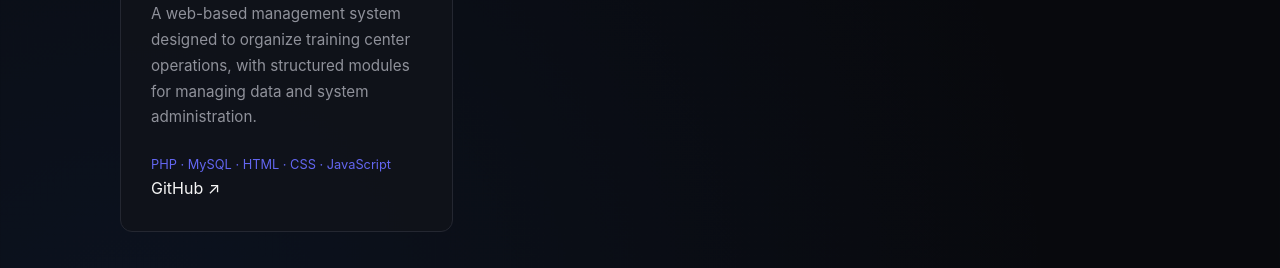
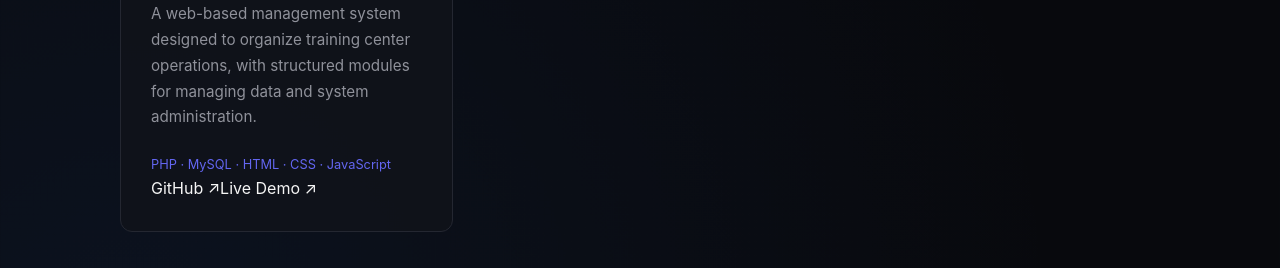
Before and after one commit to Agadouf/my-portfolio, a React (Vite) app: page / in a window 1280 px wide. Shown: the part 2807-3075 px from the top of the page. Built offline with nearby package versions, Linux system fonts and the light colour scheme.

Commit message:
Update App.jsx

```diff
--- a/src/App.jsx
+++ b/src/App.jsx
@@ -375,7 +375,13 @@ function App() {
     >
       GitHub ↗
     </a>
-
+ <a
+      href="https://alawlama.ifree.page/login.php"
+      target="_blank"
+      rel="noreferrer"
+    >
+      Live Demo ↗
+    </a>
   </div>
 
 </article>
```
